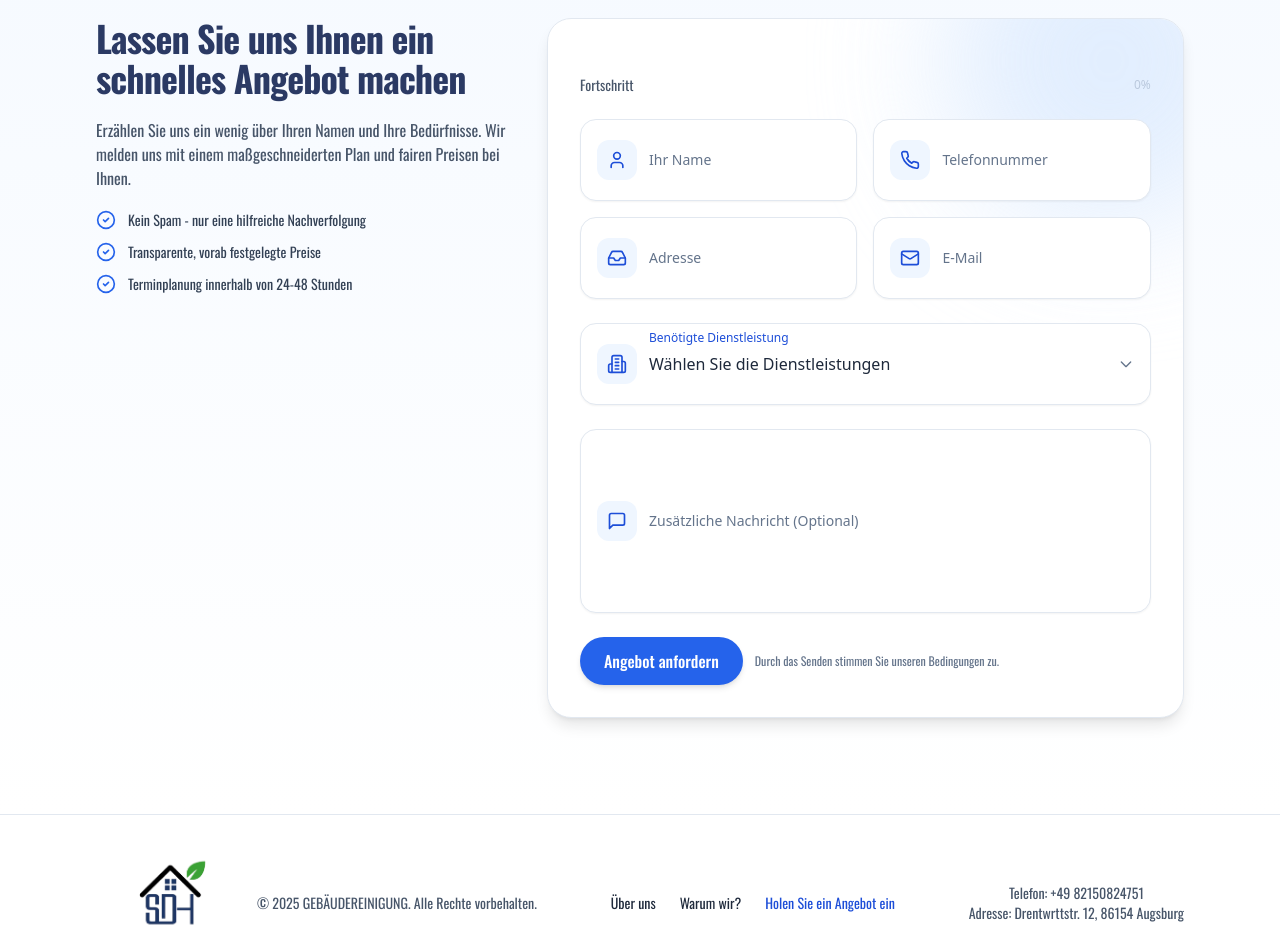
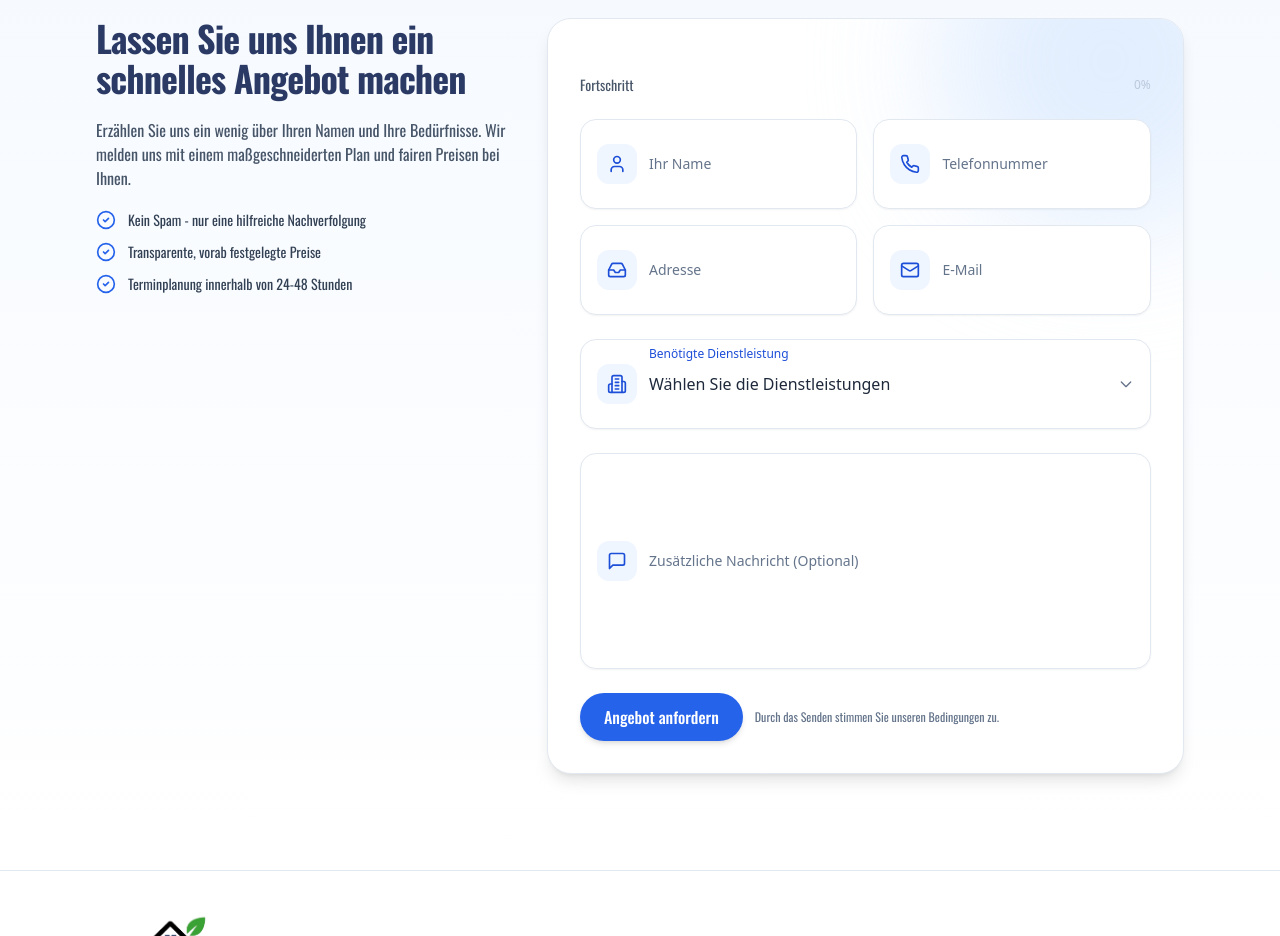
Before and after one commit to fatma-alzahraa11/cleaning-landingpage, a React (Vite) app: page / in a window 1280 px wide. Shown: the part 5820-6756 px from the top of the page. Built offline with nearby package versions, Linux system fonts and the light colour scheme.

Commit message:
update form

```diff
--- a/src/components/contact-form.jsx
+++ b/src/components/contact-form.jsx
@@ -63,7 +63,7 @@ function FloatingInput({ id, label, type = "text", value, onChange, placeholder
         value={value}
         onChange={onChange}
         placeholder={placeholder}
-        className="peer w-full bg-transparent outline-none py-3"
+        className="peer w-full bg-transparent outline-none py-4"
         aria-label={label}
         name={id}
       />
@@ -87,7 +87,7 @@ function FloatingSelect({ id, label, value, onChange, options }) {
         id={id}
         value={value}
         onChange={onChange}
-        className="peer w-full bg-transparent outline-none appearance-none pr-14 sm:pr-12 py-3"
+        className="peer w-full bg-transparent outline-none appearance-none pr-14 sm:pr-12 py-4"
         aria-label={label}
         name={id}
       >
@@ -123,7 +123,7 @@ function FloatingTextarea({ id, label, value, onChange, placeholder = " ", rows
         value={value}
         onChange={onChange}
         placeholder={placeholder}
-        className="peer w-full bg-transparent outline-none resize-none"
+        className="peer w-full bg-transparent outline-none resize-none py-4"
         aria-label={label}
         name={id}
       />
```
